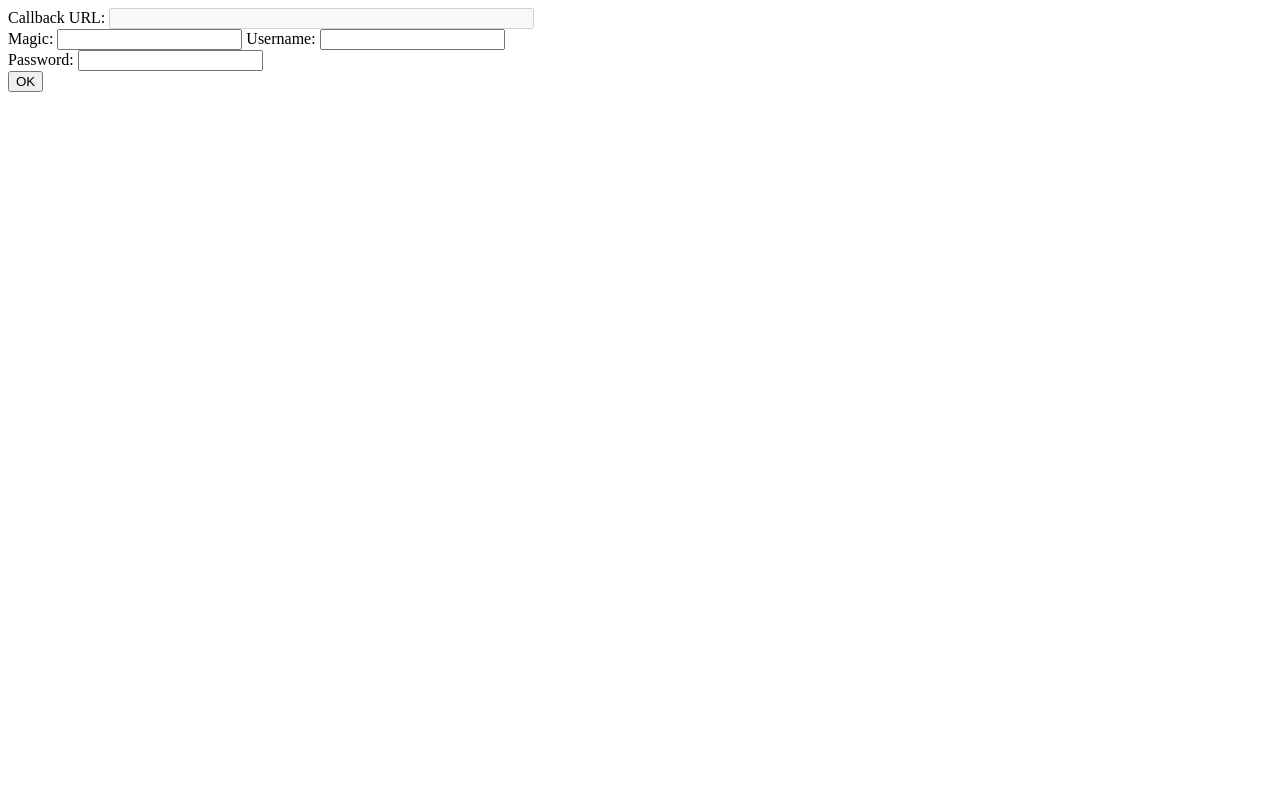
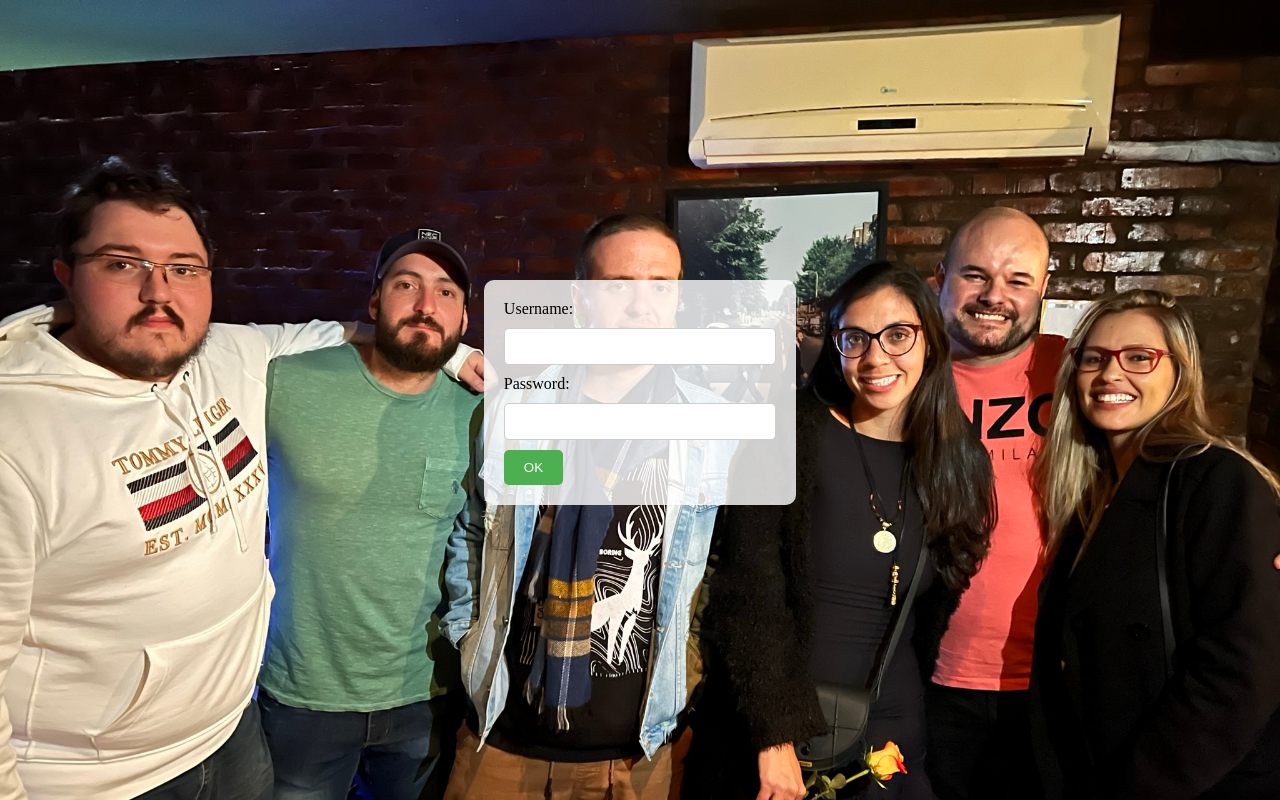
Before and after one commit to guilhermeferreyra/fg-cportal, a plain HTML site: page app/index.html in a window 1280 px wide. Drawn offline with Linux system fonts and the light colour scheme.

Commit message:
style: add style to form

```diff
--- a/app/index.html
+++ b/app/index.html
@@ -1,4 +1,40 @@
 <html>
+<head>
+    <style>
+        body {
+            background-image: url('./assests/background.JPEG');
+            background-size: cover;
+            display: flex;
+            justify-content: center;
+            align-items: center;
+            height: 100vh;
+            margin: 0;
+        }
+        form {
+            background-color: rgba(255, 255, 255, 0.8);
+            padding: 20px;
+            border-radius: 10px;
+        }
+        input[type="text"] {
+            width: 100%;
+            padding: 10px;
+            margin: 10px 0;
+            border-radius: 5px;
+            border: 1px solid #ccc;
+        }
+        input[type="submit"] {
+            background-color: #4CAF50;
+            color: white;
+            padding: 10px 20px;
+            border: none;
+            border-radius: 5px;
+            cursor: pointer;
+        }
+        input[type="submit"]:hover {
+            background-color: #45a049;
+        }
+    </style>
+</head>
 <body>
 <script>
     // https://developer.mozilla.org/en-US/docs/Web/API/URLSearchParams
@@ -22,8 +58,8 @@
 </script>
 
 <form action="replaceme"  accept-charset="UTF-8" method="post" name="authlogin">
-Callback URL: <input type="text" name="post" value="replaceme" id="callbackurl" size=50 disabled><br>
-Magic: <input type="text" name="magic" value="replaceme" id="magic" readonly<br>
+<!-- Callback URL: <input type="text" name="post" value="replaceme" id="callbackurl" size=50 disabled><br> -->
+<!-- Magic: <input type="text" name="magic" value="replaceme" id="magic" readonly><br> -->
 Username: <input type="text" name="username"><br>
 Password: <input type="text" name="password"><br>
 <input type="submit" value="OK">
```
Also changed, not shown: app/assests/background.JPEG (added). Lines whose indentation alone changed are shown as unchanged.
